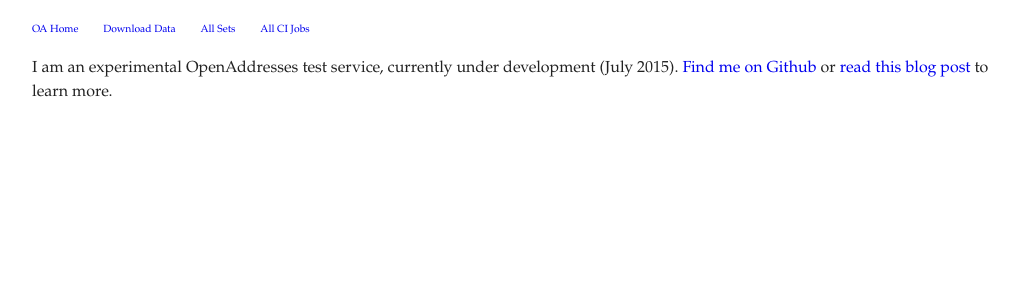
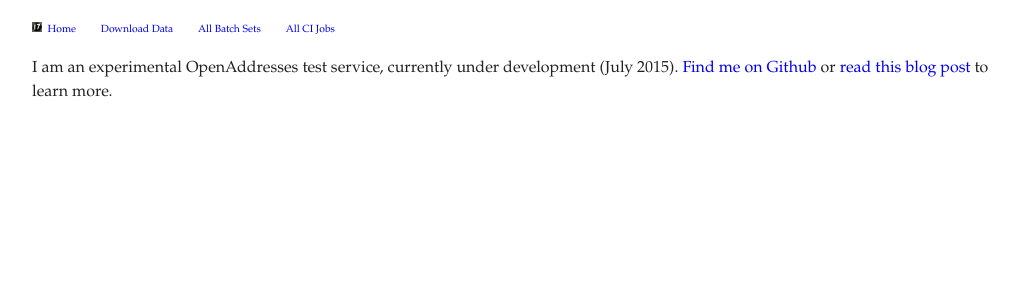
Before and after one commit to openaddresses/machine, a Flask app: page /jobs/ in a window 1280 px wide. Shown: the top 300 px of the page, without its empty margins (128-1147 px from the left). Run offline with Flask 2, Linux system fonts and the light colour scheme; data that the repository does not hold is empty; parts of the project's set-up code (start-up, migrations or seed data) failed here and were passed over; some libraries are stand-ins or nearby versions.

Commit message:
Tweaked header appearance

```diff
--- a/openaddr/ci/templates/base.html
+++ b/openaddr/ci/templates/base.html
@@ -23,6 +23,13 @@
 
         body>p, main>p { line-height: 1.5em }
 
+        img#icon
+        {
+            width: 1em;
+            height: 1em;
+            margin-right: .5em;
+        }
+
         pre
         {
             font-family: monospace;
@@ -38,9 +45,14 @@
 
         nav a:nth-child(1) { padding-left: 0 }
 
+        @media (max-width: 360px)
+        {
+            nav a { padding-right: 0 }
+        }
+
         @media (max-width: 960px)
         {
-            body>* { width: 96% }
+            body>*, main>* { width: 96% }
         }
 
         @media (min-width: 960px)
@@ -73,9 +85,9 @@
 
 <body>
     <nav>
-        <a href="http://openaddresses.io">OA Home</a>
+        <a href="http://openaddresses.io"> <img id="icon" src="{{ url_for('static', filename='17.png') }}">Home</a>
         <a href="{{ url_for('webhooks.app_index') }}">Download Data</a>
-        <a href="{{ url_for('webhooks.app_get_sets') }}">All Sets</a>
+        <a href="{{ url_for('webhooks.app_get_sets') }}">All Batch Sets</a>
         <a href="{{ url_for('webhooks.app_get_jobs') }}">All CI Jobs</a>
     </nav>
     {% block info %}
```
